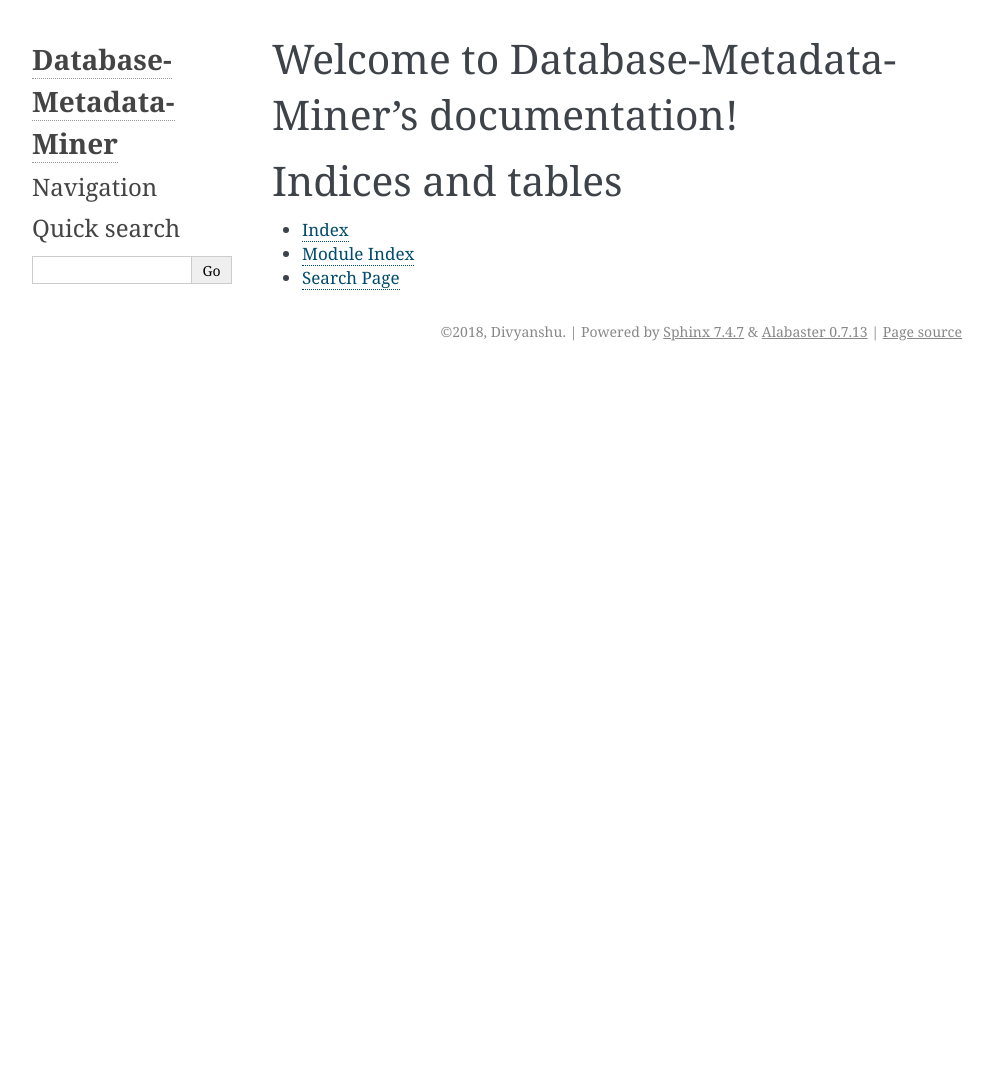
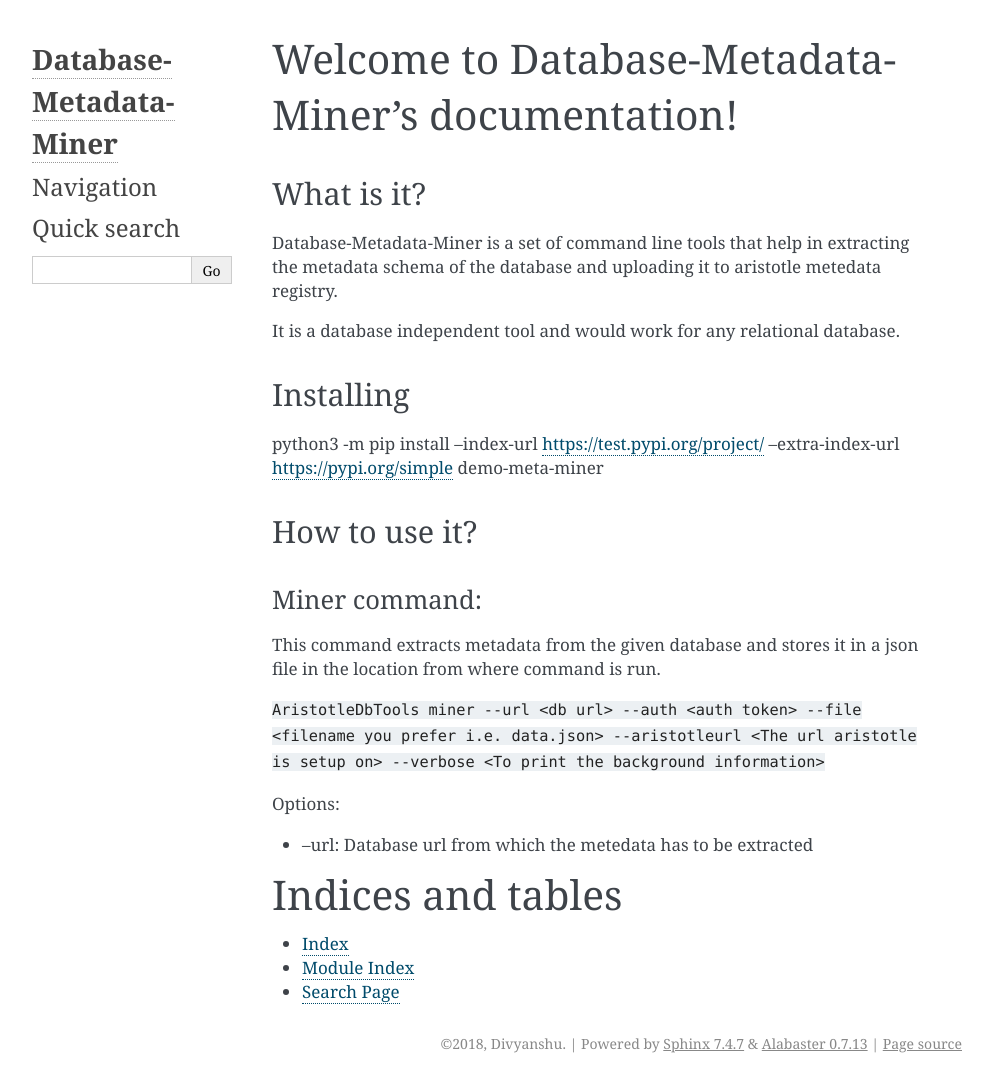
Before and after one commit to divyanshuchauhan/database-metadata-miner, a Sphinx documentation site: the page built from docs/index.rst, in a window 1280 px wide. Shown: the whole page, without its empty margins (148-1141 px from the left). Built offline with Sphinx 7.4.7, drawn with Linux system fonts in a browser that asks for light colours; before the commit the page ends 900 px from its top, so only the background shows below that.

Commit message:
added more documentation in read the docs

```diff
--- a/docs/index.rst
+++ b/docs/index.rst
@@ -5,6 +5,33 @@
 
 Welcome to Database-Metadata-Miner's documentation!
 ===================================================
+
+What is it?
+-----------
+
+Database-Metadata-Miner is a set of command line tools that help in extracting the metadata schema of the database and uploading it to aristotle metedata registry.
+
+It is a database independent tool and would work for any relational database.
+
+Installing
+----------
+
+python3 -m pip install --index-url https://test.pypi.org/project/ --extra-index-url https://pypi.org/simple demo-meta-miner
+
+
+How to use it?
+--------------
+
+Miner command:
+^^^^^^^^^^^^^^
+This command extracts metadata from the given database and stores it in a json file in the location from where command is run.
+
+``AristotleDbTools miner --url <db url> --auth <auth token> --file <filename you prefer i.e. data.json> --aristotleurl <The url aristotle is setup on> --verbose <To print the background information>``
+
+Options:
+
+- --url: Database url from which the metedata has to be extracted
+
 
 .. toctree::
    :maxdepth: 2
```
Also changed, not shown: 5 other files.
